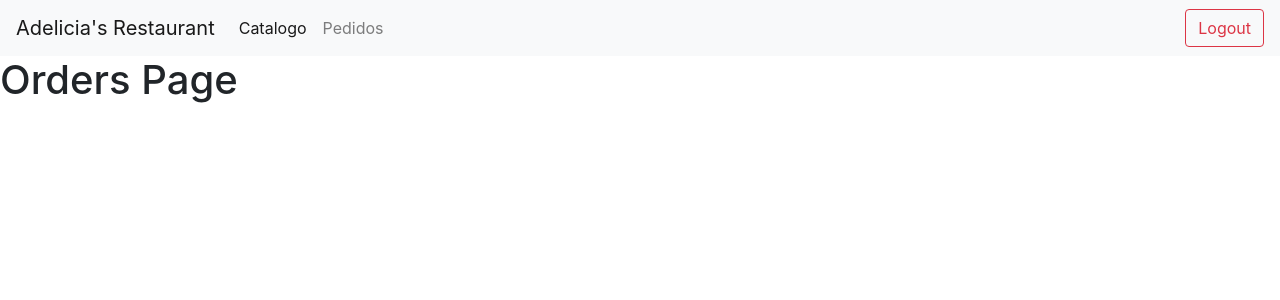
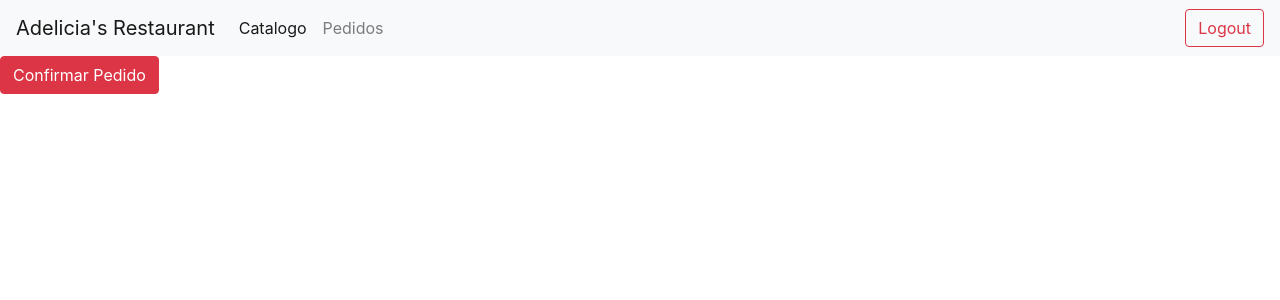
Before and after one commit to mmelgarg3/frontend-adelicia, a React (Create React App) app: page /orders in a window 1280 px wide. Shown: the top 300 px of the page. Built offline with nearby package versions, Linux system fonts and the light colour scheme.

Commit message:
building Orders page

```diff
--- a/src/components/user-components/Orders.jsx
+++ b/src/components/user-components/Orders.jsx
@@ -1,7 +1,17 @@
 export default function Orders(){
+
+
+
+  const handleClick = (e)=>{
+    e.preventDefault();
+    window.localStorage.removeItem('orders');
+    alert("Orders clean up");
+  }
+
+
   return(
     <>
-      <h1>Orders Page</h1>
+      <button className="btn btn-danger" onClick={handleClick}> Confirmar Pedido </button>
     </>
   );
 }
```
